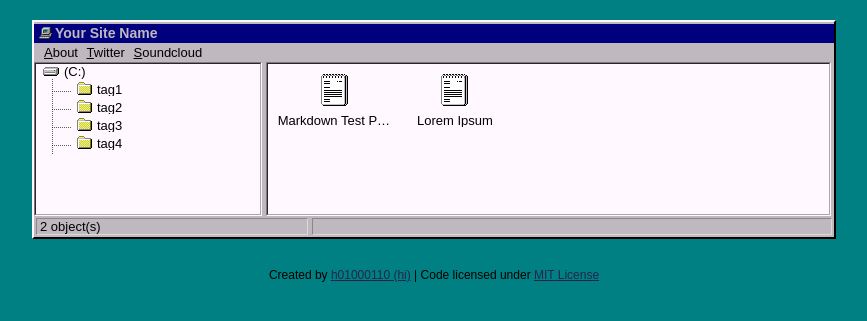
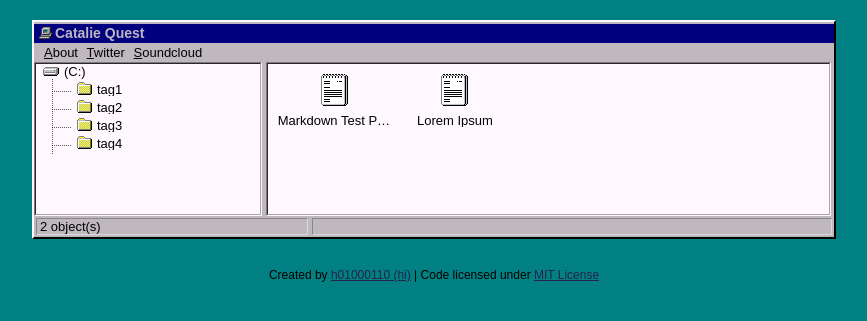
Before and after one commit to catachresis/catalie, a Jekyll site: the page built from index.html, in a window 1280 px wide. Shown: the top 321 px of the page, without its empty margins (206-1073 px from the left). Built offline with Jekyll 4.4.1, drawn with Linux system fonts in a browser that asks for light colours.

Commit message:
Update _config.yml

```diff
--- a/_config.yml
+++ b/_config.yml
@@ -1,10 +1,10 @@
-permalink: /:year:month:day/:title
-url: #Your url here
-baseurl: /project
+permalink: /:title
+url: #catalie.quest
+baseurl: /
 
 # variables
-name: Your Site Name
-description: Your description here
+name: Catalie Quest
+description: You're invited to an awards ceremony.
 google_verification: null
 
 
```
